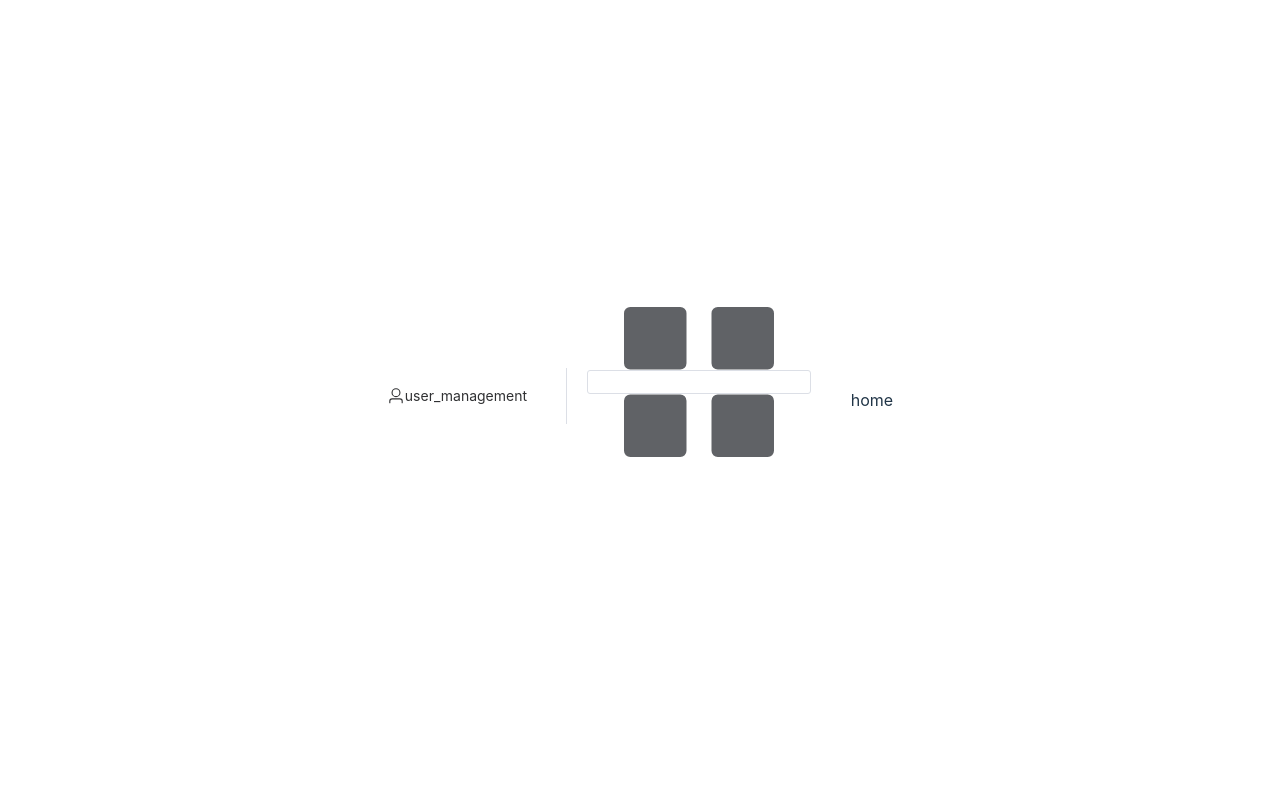
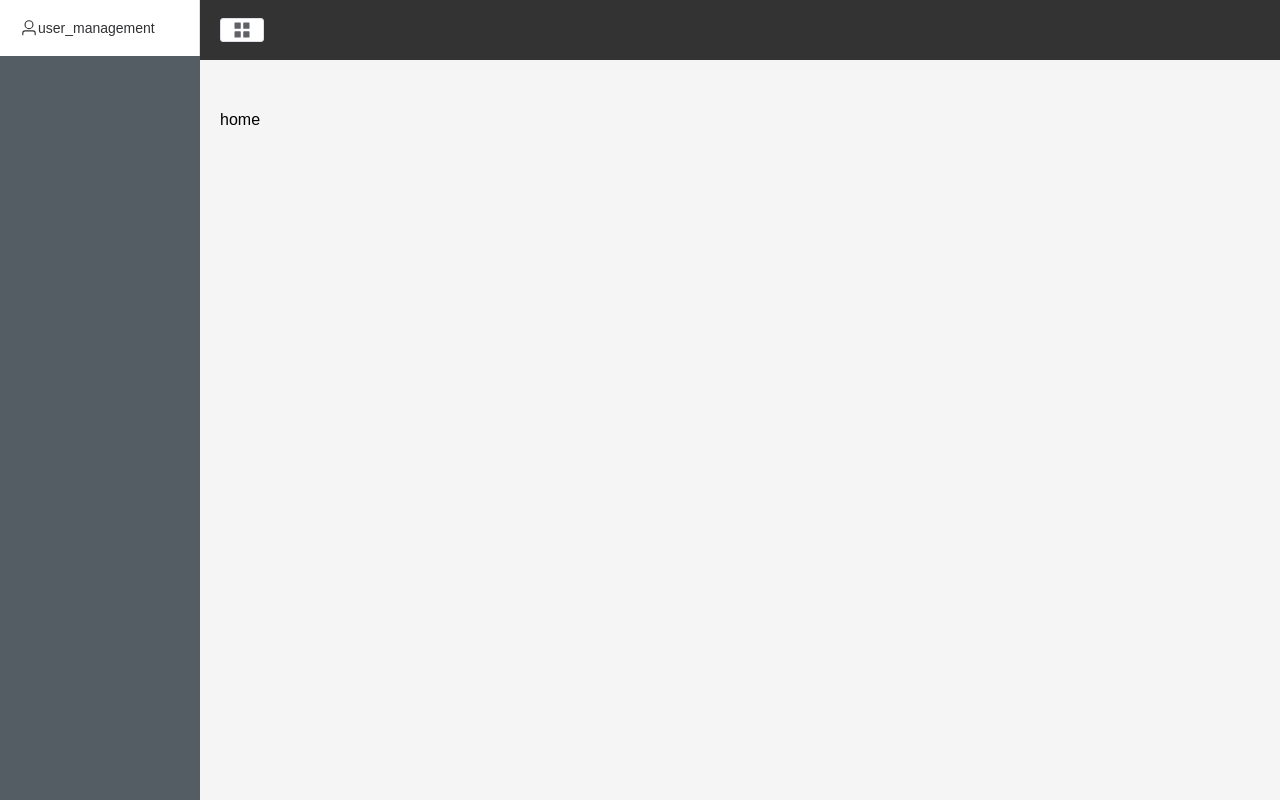
Before and after one commit to Will413028/Attendance-System-frontend, a Vue app: page /user in a window 1280 px wide. Built offline with nearby package versions, Linux system fonts and the light colour scheme.

Commit message:
feat: add less for style

```diff
--- a/package.json
+++ b/package.json
@@ -18,6 +18,8 @@
   },
   "devDependencies": {
     "@vitejs/plugin-vue": "^4.0.0",
+    "unplugin-auto-import": "^0.12.1",
+    "unplugin-vue-components": "^0.22.12",
     "vite": "^4.0.0"
   }
 }
--- a/src/App.vue
+++ b/src/App.vue
@@ -6,18 +6,8 @@ import HelloWorld from './components/HelloWorld.vue'
   <router-view />
 </template>
 
-<style scoped>
-.logo {
-  height: 6em;
-  padding: 1.5em;
-  will-change: filter;
+<style>
+#app {
+  height: 100%;
 }
-.logo:hover {
-  filter: drop-shadow(0 0 2em #646cffaa);
-}
-.logo.vue:hover {
-  filter: drop-shadow(0 0 2em #42b883aa);
-}
-
-
 </style>
--- /dev/null
+++ b/src/assets/less/index.less
@@ -0,0 +1 @@
+@import './reset.less';
--- /dev/null
+++ b/src/assets/less/reset.less
@@ -0,0 +1,173 @@
+html,
+body,
+div,
+span,
+applet,
+object,
+iframe,
+h1,
+h2,
+h3,
+h4,
+h5,
+h6,
+p,
+blockquote,
+pre,
+a,
+abbr,
+acronym,
+address,
+big,
+cite,
+code,
+del,
+dfn,
+em,
+img,
+ins,
+kbd,
+q,
+s,
+samp,
+small,
+strike,
+strong,
+sub,
+sup,
+tt,
+var,
+b,
+u,
+i,
+center,
+dl,
+dt,
+dd,
+ol,
+ul,
+li,
+fieldset,
+form,
+label,
+legend,
+table,
+caption,
+tbody,
+tfoot,
+thead,
+tr,
+th,
+td,
+article,
+aside,
+canvas,
+details,
+embed,
+figure,
+figcaption,
+footer,
+header,
+hgroup,
+menu,
+nav,
+output,
+ruby,
+section,
+summary,
+time,
+mark,
+audio,
+video {
+  margin: 0;
+  padding: 0;
+  border: 0;
+  font-size: 100%;
+  font: inherit;
+  vertical-align: baseline;
+  box-sizing: border-box;
+}
+
+/* HTML5 display-role reset for older browsers */
+article,
+aside,
+details,
+figcaption,
+figure,
+footer,
+header,
+hgroup,
+menu,
+nav,
+section {
+  display: block;
+}
+
+body {
+  line-height: 1;
+}
+
+ol,
+ul {
+  list-style: none;
+}
+
+blockquote,
+q {
+  quotes: none;
+}
+
+blockquote:before,
+blockquote:after,
+q:before,
+q:after {
+  content: '';
+  content: none;
+}
+
+a,
+a:hover {
+  color: inherit;
+  text-decoration: none;
+}
+
+table {
+  border-collapse: collapse;
+  border-spacing: 0;
+}
+
+html,
+body {
+  width: 100%;
+  height: 100%;
+  background-color: #f5f5f5;
+  font-family: 'PingFangSC-Light', 'PingFang SC', 'STHeitiSC-Light', 'Helvetica-Light', 'Arial', 'sans-serif';
+}
+
+body {
+  overflow: hidden;
+}
+
+.fl {
+  float: left;
+}
+
+.fr {
+  float: right;
+
+  .button-group-item {
+    padding-left: 3px;
+  }
+}
+
+.clearfix {
+  zoom: 1;
+
+  &:after {
+    display: block;
+    clear: both;
+    content: "";
+    visibility: hidden;
+    height: 0;
+  }
+}
--- a/src/components/CommonHeader.vue
+++ b/src/components/CommonHeader.vue
@@ -2,11 +2,39 @@
     <el-header>
         <div class="l-content">
             <el-button size="small">
-                <el-icon :size="200">
+                <el-icon :size="20">
                     <Menu />
                 </el-icon>
             </el-button>
         </div>
-        <div class="l-content"></div>
+        <div class="r-content"></div>
     </el-header>
 </template>
+
+
+<style lang="less" scoped>
+header {
+  display: flex;
+  justify-content: space-between;
+  align-items: center;
+  width: 100%;
+  background: #333;
+}
+.r-content {
+  .user {
+    width: 40px;
+    height: 40px;
+    border-radius: 50%;
+  }
+}
+.l-content {
+  display: flex;
+  align-items: center;
+  .el-button {
+    margin-right: 20px;
+  }
+  h3 {
+    color: #fff;
+  }
+}
+</style>
--- a/src/main.js
+++ b/src/main.js
@@ -1,10 +1,7 @@
 import { createApp } from 'vue'
-import './style.css'
-import ElementPlus from 'element-plus'
-import 'element-plus/dist/index.css'
 import App from './App.vue'
 import router from './router'
-
+import './assets/less/index.less'
 import * as ElementPlusIconsVue from '@element-plus/icons-vue'
 
 const app = createApp(App)
@@ -13,5 +10,4 @@ for (const [key, component] of Object.entries(ElementPlusIconsVue)) {
 }
 
 app.use(router)
-app.use(ElementPlus)
 app.mount('#app')
--- a/src/style.css
+++ /dev/null
@@ -1,90 +0,0 @@
-:root {
-  font-family: Inter, Avenir, Helvetica, Arial, sans-serif;
-  font-size: 16px;
-  line-height: 24px;
-  font-weight: 400;
-
-  color-scheme: light dark;
-  color: rgba(255, 255, 255, 0.87);
-  background-color: #242424;
-
-  font-synthesis: none;
-  text-rendering: optimizeLegibility;
-  -webkit-font-smoothing: antialiased;
-  -moz-osx-font-smoothing: grayscale;
-  -webkit-text-size-adjust: 100%;
-}
-
-a {
-  font-weight: 500;
-  color: #646cff;
-  text-decoration: inherit;
-}
-a:hover {
-  color: #535bf2;
-}
-
-a {
-  font-weight: 500;
-  color: #646cff;
-  text-decoration: inherit;
-}
-a:hover {
-  color: #535bf2;
-}
-
-body {
-  margin: 0;
-  display: flex;
-  place-items: center;
-  min-width: 320px;
-  min-height: 100vh;
-}
-
-h1 {
-  font-size: 3.2em;
-  line-height: 1.1;
-}
-
-button {
-  border-radius: 8px;
-  border: 1px solid transparent;
-  padding: 0.6em 1.2em;
-  font-size: 1em;
-  font-weight: 500;
-  font-family: inherit;
-  background-color: #1a1a1a;
-  cursor: pointer;
-  transition: border-color 0.25s;
-}
-button:hover {
-  border-color: #646cff;
-}
-button:focus,
-button:focus-visible {
-  outline: 4px auto -webkit-focus-ring-color;
-}
-
-.card {
-  padding: 2em;
-}
-
-#app {
-  max-width: 1280px;
-  margin: 0 auto;
-  padding: 2rem;
-  text-align: center;
-}
-
-@media (prefers-color-scheme: light) {
-  :root {
-    color: #213547;
-    background-color: #ffffff;
-  }
-  a:hover {
-    color: #747bff;
-  }
-  button {
-    background-color: #f9f9f9;
-  }
-}
--- a/src/views/Main.vue
+++ b/src/views/Main.vue
@@ -1,10 +1,10 @@
 <template>
   <div class="common-layout">
-        <el-container>
+    <el-container class="lay-container">
       <common-aside />
       <el-container>
         <common-header />
-                <el-main>
+        <el-main class="right-main">
           <router-view />
         </el-main>
       </el-container>
@@ -13,14 +13,38 @@
 </template>
 
 <script>
-import { defineComponent} from 'vue'
-import CommonHeader from '../components/CommonHeader.vue';
-import CommonAside from '../components/CommonAside.vue';
+import { defineComponent } from "vue";
+import CommonHeader from "../components/CommonHeader.vue";
+import CommonAside from "../components/CommonAside.vue";
 
 export default defineComponent({
-    components:{
+  components: {
     CommonHeader,
-        CommonAside
+    CommonAside,
+  },
+});
+</script>
+
+<style lang="less" scoped>
+.el-container {
+  flex-wrap: wrap;
+  align-items: flex-start;
+  height: 100%;
 }
-})
-</script>
+.common-layout {
+  .lay-container {
+    flex-wrap: nowrap;
+    .right-main {
+      height: calc(100% - 124px) !important;
+    }
+  }
+  height: 100%;
+  & > .el-container {
+    height: 100%;
+    & > .el-aside {
+      height: 100%;
+      background: #545c64;
+    }
+  }
+}
+</style>
--- a/vite.config.js
+++ b/vite.config.js
@@ -1,7 +1,18 @@
 import { defineConfig } from 'vite'
 import vue from '@vitejs/plugin-vue'
+import AutoImport from 'unplugin-auto-import/vite'
+import Components from 'unplugin-vue-components/vite'
+import { ElementPlusResolver } from 'unplugin-vue-components/resolvers'
 
 // https://vitejs.dev/config/
 export default defineConfig({
-  plugins: [vue()],
+  plugins: [
+    vue(),
+    AutoImport({
+      resolvers: [ElementPlusResolver()],
+    }),
+    Components({
+      resolvers: [ElementPlusResolver()],
+    })
+  ]
 })
```
Also changed, not shown: index.html (line endings or trailing spaces), 2 other files (tests, documents, lock files or other folders). Lines whose indentation alone changed are shown as unchanged.
